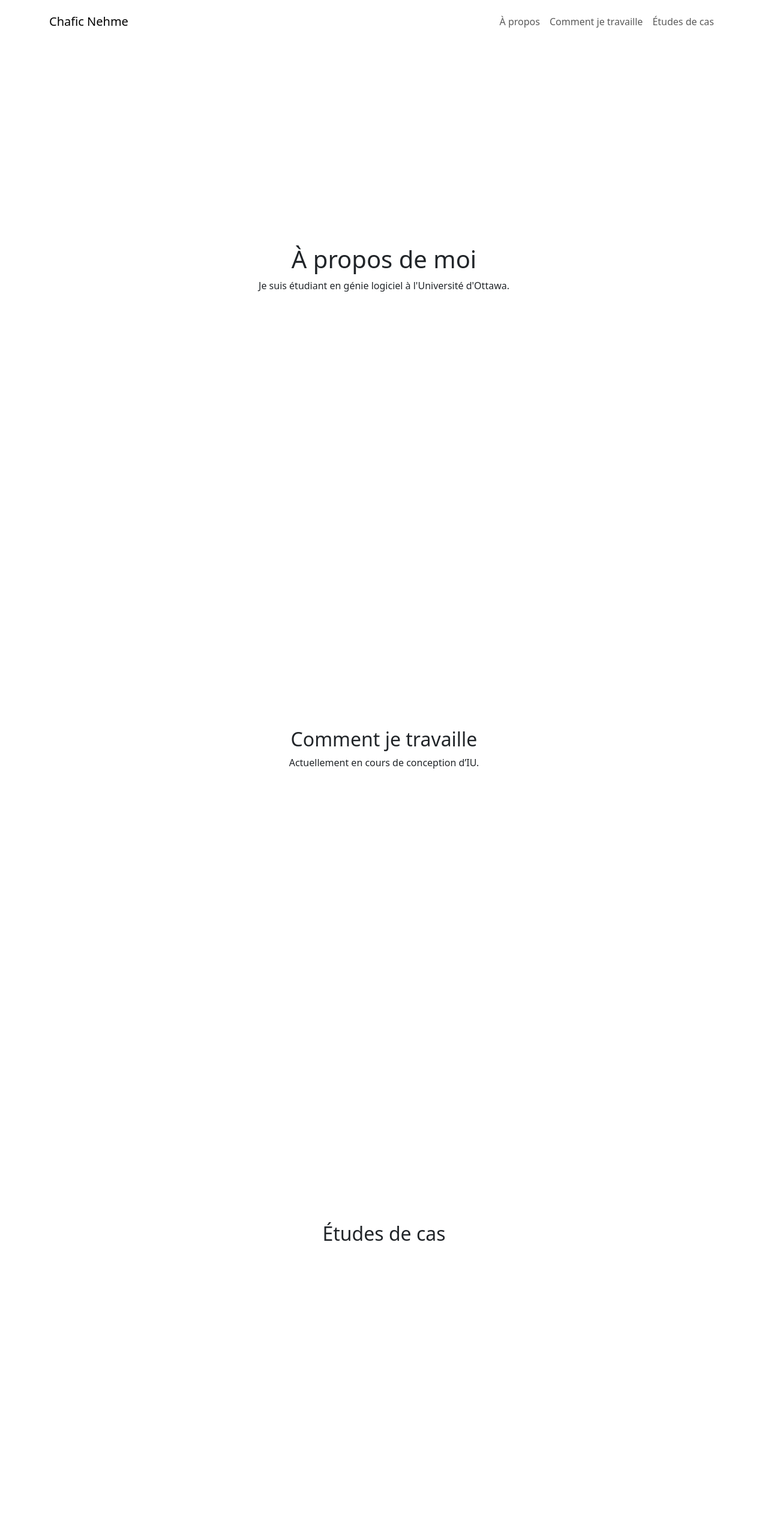
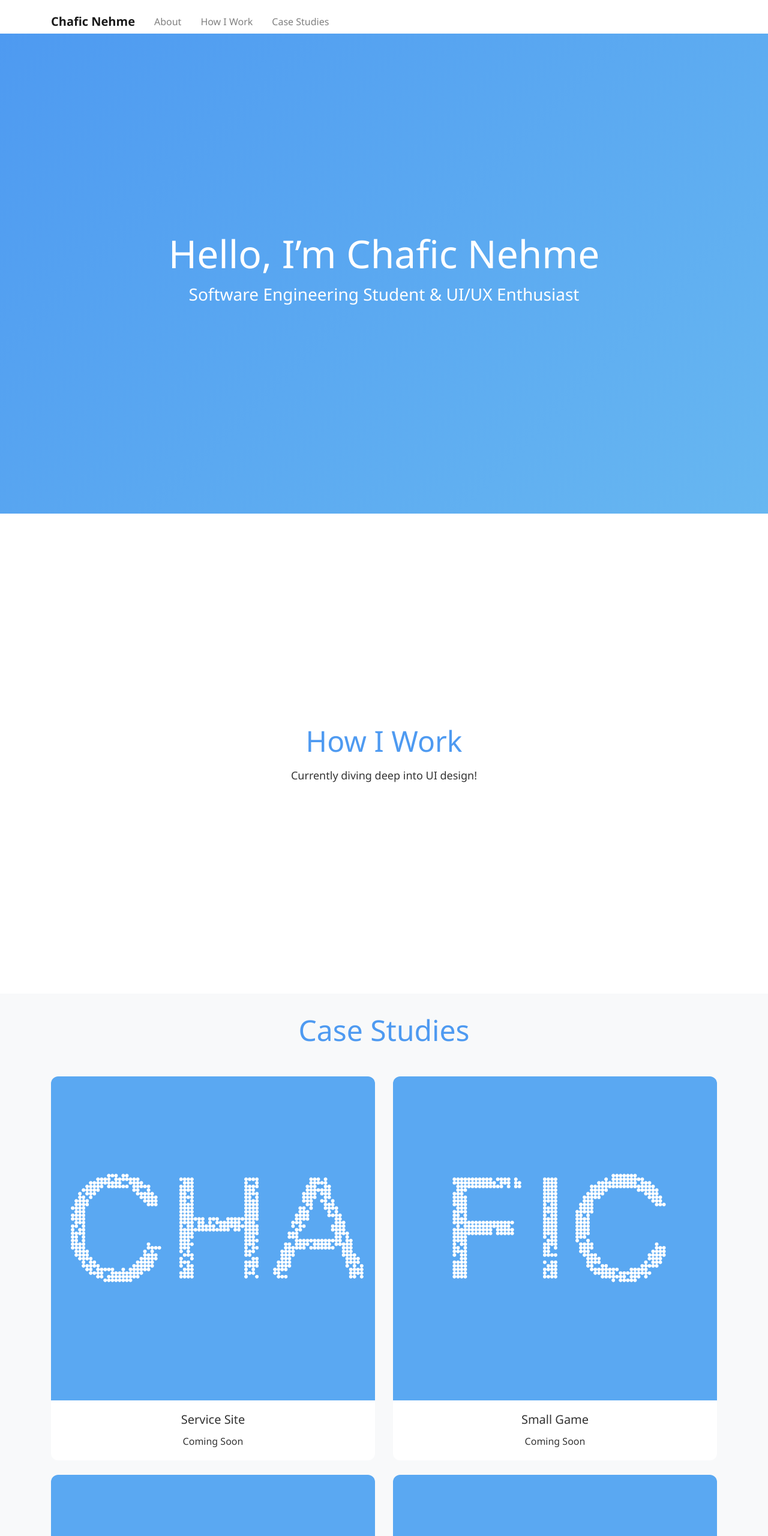
Before and after one commit to cnehm006/portfolio, a plain HTML site: page index.html in a window 1280 px wide. Shown: the top 2560 px of the page at 60% size. Before the commit the page ends 2456 px from the top, so only its background shows below. Drawn offline with nearby package versions, Linux system fonts and the light colour scheme; a script that the page names is missing.

Commit message:
polishing and added pictures

```diff
--- a/index.html
+++ b/index.html
@@ -1,53 +1,109 @@
 <!DOCTYPE html>
-<html lang="fr">
+<html lang="en">
 <head>
   <meta charset="UTF-8">
   <meta name="viewport" content="width=device-width, initial-scale=1">
-  <title>Portfolio</title>
+  <title>Portfolio – Chafic Nehme</title>
 
-  <link href="https://cdn.jsdelivr.net/npm/bootstrap@5.3.2/dist/css/bootstrap.min.css" rel="stylesheet">
+<link rel="stylesheet" href="https://cdn.jsdelivr.net/npm/bootstrap@4.0.0/dist/css/bootstrap.min.css" integrity="sha384-Gn5384xqQ1aoWXA+058RXPxPg6fy4IWvTNh0E263XmFcJlSAwiGgFAW/dAiS6JXm" crossorigin="anonymous">
+
   <link rel="stylesheet" href="styles.css">
 </head>
 <body>
-  <nav id="navbar" class="navbar navbar-expand-lg fixed-top py-3">
+  <nav id="navbar" class="navbar navbar-expand-lg navbar-light bg-transparent fixed-top py-3">
     <div class="container">
       <a class="navbar-brand" href="#">Chafic Nehme</a>
-      <button class="navbar-toggler" type="button" data-bs-toggle="collapse" data-bs-target="#navMenu">
+      <button
+        class="navbar-toggler"
+        type="button"
+        data-bs-toggle="collapse"
+        data-bs-target="#navMenu"
+        aria-controls="navMenu"
+        aria-expanded="false"
+        aria-label="Toggle navigation"
+      >
         <span class="navbar-toggler-icon"></span>
       </button>
-      <div id="navMenu" class="collapse navbar-collapse">
+      <div class="collapse navbar-collapse" id="navMenu">
         <ul class="navbar-nav ms-auto">
-          <li class="nav-item"><a class="nav-link" href="#about">À propos</a></li>
-          <li class="nav-item"><a class="nav-link" href="#work">Comment je travaille</a></li>
-          <li class="nav-item"><a class="nav-link" href="#cases">Études de cas</a></li>
+          <li class="nav-item"><a class="nav-link" href="#about">About</a></li>
+          <li class="nav-item"><a class="nav-link" href="#work">How I Work</a></li>
+          <li class="nav-item"><a class="nav-link" href="#cases">Case Studies</a></li>
         </ul>
       </div>
     </div>
   </nav>
 
-  <section id="about" class="section fade-in">
+  <section id="about" class="section hero fade-in">
     <div class="container text-center">
-      <h1>À propos de moi</h1>
-      <p>Je suis étudiant en génie logiciel à l'Université d'Ottawa.</p>
+      <h1 class="hero-title">Hello, I’m Chafic Nehme</h1>
+      <p class="hero-subtitle">Software Engineering Student & UI/UX Enthusiast</p>
     </div>
   </section>
 
   <section id="work" class="section fade-in">
     <div class="container text-center">
-      <h2>Comment je travaille</h2>
-      <p>Actuellement en cours de conception d’IU.</p>
+      <h2 class="section-title">How I Work</h2>
+      <p class="section-text">
+        Currently diving deep into UI design!
+      </p>
     </div>
   </section>
 
-  <section id="cases" class="section fade-in">
+    <section id="cases" class="section fade-in">
     <div class="container">
-      <h2 class="text-center mb-4">Études de cas</h2>
-      <div class="row g-4">
-      </div>
+        <h2 class="section-title text-center mb-5">Case Studies</h2>
+        <div class="row">
+        <!-- Card 1 -->
+        <div class="col-12 col-md-6 mb-4">
+            <div class="card case-card border-0 shadow-sm h-100">
+            <img src="imgs/CHA.jpeg" class="card-img-top" alt="Service Site">
+            <div class="card-body text-center">
+                <h5 class="card-title">Service Site</h5>
+                <p class="card-text">Coming Soon</p>
+            </div>
+            </div>
+        </div>
+        <!-- Card 2 -->
+        <div class="col-12 col-md-6 mb-4">
+            <div class="card case-card border-0 shadow-sm h-100">
+            <img src="imgs/FIC.jpeg" class="card-img-top" alt="Small Game">
+            <div class="card-body text-center">
+                <h5 class="card-title">Small Game</h5>
+                <p class="card-text">Coming Soon</p>
+            </div>
+            </div>
+        </div>
+        <!-- Card 3 -->
+        <div class="col-12 col-md-6 mb-4">
+            <div class="card case-card border-0 shadow-sm h-100">
+            <img src="imgs/CHA.jpeg" class="card-img-top" alt="E-commerce Site">
+            <div class="card-body text-center">
+                <h5 class="card-title">E-commerce Site</h5>
+                <p class="card-text">Coming Soon</p>
+            </div>
+            </div>
+        </div>
+        <!-- Card 4 -->
+        <div class="col-12 col-md-6 mb-4">
+            <div class="card case-card border-0 shadow-sm h-100">
+            <img src="imgs/FIC.jpeg" class="card-img-top" alt="BI Visualization">
+            <div class="card-body text-center">
+                <h5 class="card-title">BI Visualization</h5>
+                <p class="card-text">Coming Soon</p>
+            </div>
+            </div>
+        </div>
+        </div>
     </div>
-  </section>
+    </section>
 
-  <script src="https://cdn.jsdelivr.net/npm/bootstrap@5.3.2/dist/js/bootstrap.bundle.min.js"></script>
+
+  <script
+    src="https://cdn.jsdelivr.net/npm/bootstrap@5.3.2/dist/js/bootstrap.bundle.min.js"
+    integrity="sha384-qQ2phZ+Z6X+5lhbEpc3qPnCEoisbP6URzJ+UeoTG2e6V79Q6qZ2Wdh8NVPV0V5cp"
+    crossorigin="anonymous"
+  ></script>
   <script src="script.js"></script>
 </body>
 </html>
--- a/script.js
+++ b/script.js
@@ -1,10 +1,8 @@
 document.querySelectorAll('a.nav-link').forEach(link => {
   link.addEventListener('click', e => {
     e.preventDefault();
-    const target = document.querySelector(link.getAttribute('href'));
-    if (target) {
-      target.scrollIntoView({ behavior: 'smooth' });
-    }
+    document.querySelector(link.getAttribute('href'))
+            .scrollIntoView({ behavior: 'smooth' });
   });
 });
 
@@ -22,6 +20,13 @@ const observer = new IntersectionObserver((entries, obs) => {
   });
 }, { threshold: 0.1 });
 
-document.querySelectorAll('.fade-in').forEach(el => {
+document.querySelectorAll('.fade-in, .case-item .card').forEach(el => {
   observer.observe(el);
 });
+
+window.addEventListener('load', () => {
+  document.querySelector('.hero-title').style.opacity = 1;
+  document.querySelector('.hero-title').style.transform = 'scale(1)';
+  document.querySelector('.hero-subtitle').style.opacity = 1;
+  document.querySelector('.hero-subtitle').style.transform = 'translateY(0)';
+});
--- a/styles.css
+++ b/styles.css
@@ -1,46 +1,135 @@
-/* Test de chargement : décommente pour tester
-body { background: #f0f8ff; }
-*/
+:root {
+  --accent: #4e9af1;
+  --bg-light: #f8f9fa;
+  --transition: 0.6s ease-out;
+}
 
-/* Typographie + padding pour navbar fixe */
 body {
-  font-family: system-ui, sans-serif;
   margin: 0;
   padding-top: 56px;
+  font-family: 'Segoe UI', sans-serif;
+  background: #fff;
+  color: #333;
 }
 
-/* Navbar transparente → blanche au scroll */
 .navbar {
   background: transparent;
-  transition: background 0.3s, box-shadow 0.3s;
+  transition: background var(--transition), box-shadow var(--transition);
 }
 .navbar.scrolled {
   background: #fff;
-  box-shadow: 0 2px 4px rgba(0,0,0,0.1);
+  box-shadow: 0 2px 8px rgba(0,0,0,0.1);
 }
+.navbar-brand {
+  font-weight: 600;
+  color: var(--accent);
+}
+.nav-link {
+  position: relative;
+  margin: 0 0.5rem;
+  color: #fff;
+  font-size: 1rem;
+  transition: color var(--transition);
+}
+.navbar.scrolled .nav-link {
+  color: #333;
+}
+.nav-link::after {
+  content: '';
+  position: absolute;
+  left: 0; bottom: -4px;
+  width: 0; height: 2px;
+  background: var(--accent);
+  transition: width 0.4s ease-out;
+}
+.nav-link:hover::after { width: 100%; }
 
-/* Sections full-screen, centrage horizontal & vertical */
 .section {
   min-height: 100vh;
   display: flex;
-  justify-content: center;  /* <-- ajouté */
   align-items: center;
-  text-align: center;       /* assure centré sur mobile aussi */
+  justify-content: center;
+  text-align: center;
+  padding: 2rem 0;
+}
+#about.hero {
+  background: linear-gradient(135deg, var(--accent), #67b7f1);
+  color: #fff;
+}
+#cases { background: var(--bg-light); }
+
+.hero-title {
+  font-size: clamp(2.5rem, 8vw, 4rem);
+  margin-bottom: 0.5rem;
+  opacity: 0; transform: scale(0.9);
+  transition: opacity 1s ease-in-out, transform 1s ease-in-out;
+}
+.hero-subtitle {
+  font-size: clamp(1.25rem, 4vw, 1.75rem);
+  opacity: 0; transform: translateY(20px);
+  transition: opacity 1s 0.3s ease-out, transform 1s 0.3s ease-out;
+}
+.section-title {
+  font-size: clamp(2rem, 6vw, 3rem);
+  margin-bottom: 1rem;
+  color: var(--accent);
+}
+.section-text {
+  font-size: 1.125rem;
+  max-width: 600px;
+  margin: 0 auto;
 }
 
-/* Animation fade-in */
+.case-item .card {
+  border-radius: 0.75rem;
+  overflow: hidden;
+  transform: translateY(20px);
+  opacity: 0;
+  transition: transform var(--transition), opacity var(--transition), box-shadow 0.4s ease;
+}
+.case-item .card-img-top {
+  height: 150px;
+  object-fit: cover;
+}
+.case-item .card:hover {
+  box-shadow: 0 8px 20px rgba(0,0,0,0.15);
+  transform: translateY(0) scale(1.03);
+}
+
 .fade-in {
   opacity: 0;
   transform: translateY(20px);
-  transition: opacity 0.6s ease-out, transform 0.6s ease-out;
 }
 .fade-in.visible {
   opacity: 1;
-  transform: none;
+  transform: translateY(0);
+  transition: opacity var(--transition), transform var(--transition);
 }
 
-/* Études de cas : images limitées en taille */
-.case-item img {
-  max-height: 150px;
-  object-fit: cover;
+@media (max-width: 767px) {
+  .navbar-brand { font-size: 1.25rem; }
+  .nav-link { font-size: 0.95rem; }
 }
+
+@media (min-width: 768px) {
+  .row > .col-md-6:nth-child(odd) {
+    clear: left;
+  }
+}
+
+.case-card {
+  border-radius: .75rem;
+  overflow: hidden;
+  transition: transform .4s ease, box-shadow .4s ease;
+}
+.case-card img {
+  transition: transform .4s ease, filter .4s ease;
+}
+.case-card:hover {
+  transform: translateY(-10px) scale(1.03);
+  box-shadow: 0 12px 30px rgba(0,0,0,0.15);
+}
+.case-card:hover img {
+  transform: scale(1.07);
+  filter: brightness(0.9);
+}
```
Also changed, not shown: imgs/CHA.jpeg (added), imgs/FIC.jpeg (added).
